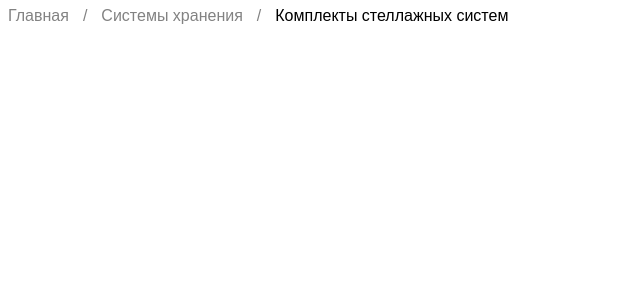
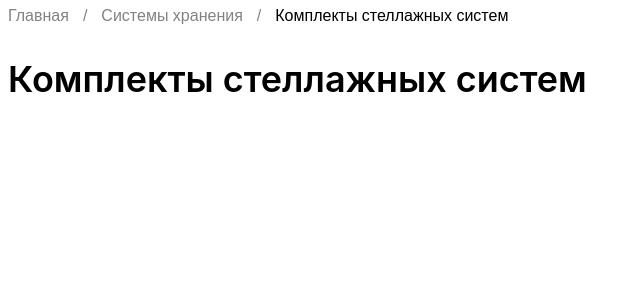
Before and after one commit to bambuslik/rack-system-kits, a Vue app: page / in a window 1280 px wide. Shown: the top 300 px of the page, without its empty margins (0-640 px from the left). Built offline with nearby package versions, Linux system fonts and the light colour scheme; the HTML template or start-up script is replaced by a standard one.

Commit message:
add page title component

```diff
--- a/src/App.vue
+++ b/src/App.vue
@@ -1,9 +1,10 @@
 <template lang="pug">
-.products-list-page
-    header.products-list-page__header.page-wrapper
+.page.products-list-page
+    header.products-list-page__header.page__wrapper
         app-pathway(:pathway="pathway")
-    aside.products-list-page__filters.page-wrapper
-    main.products-list-page__items.page-wrapper
+        app-page-title(:pageTitle="pageTitle")
+    aside.products-list-page__filters.page__wrapper
+    main.products-list-page__items.page__wrapper
 
 
 
@@ -18,7 +19,9 @@
 export default {
     name: 'App',
     components: {
-        AppPathway
+        AppPathway,
+        AppPageTitle
+
     },
     setup() {
         //получаем pathway из роутера
@@ -37,9 +40,12 @@ export default {
             }
         ]
 
+        //получаем h1 страницы из роутера
+        const pageTitle = 'Комплекты стеллажных систем'
+
         return {
-            pathway
-
+            pathway,
+            pageTitle
         }
     }
 
--- a/src/assets/scss/utils/common.scss
+++ b/src/assets/scss/utils/common.scss
@@ -18,9 +18,13 @@ html {
     min-width: 320px;
 }
 
-.page-wrapper {
-    border: 1px solid red;
-    margin: 0 auto;
-    padding: 0 20px;
-    max-width: $viewport-max;
+.page {
+    padding: 32px 0;
+
+    &__wrapper {
+        border: 1px solid red;
+        margin: 0 auto;
+        padding: 0 20px;
+        max-width: $viewport-max;
+    }
 }
--- a/src/components/AppPageTitle/index.vue
+++ b/src/components/AppPageTitle/index.vue
@@ -1,6 +1,5 @@
 <template lang="pug">
-ul.pathway(v-if="pathway.length")
-    li.pathway__item(v-for="(pathwayItem, key) in pathway" :key="key") {{ pathwayItem.title }}
+h1.page-title {{ pageTitle }}
 </template>
 
 <script>
@@ -9,7 +8,7 @@ export default {
     components: {
 
     },
-    props: ['pathway'],
+    props: ['pageTitle'],
     setup() {
 
         return {
@@ -21,31 +20,12 @@ export default {
 </script>
 
 <style lang="scss" scoped>
-    .pathway {
-        list-style: none;
+    .page-title {
+        font-family: 'SF Pro Display';
+        font-weight: 600;
+        font-size: 36px;
+        line-height: 1.3;
         margin: 0;
-        padding: 0;
-        display: flex;
-        flex-wrap: wrap;
-        font-family: 'SF UI Text', Arial, sans-serif;
-        line-height: 1;
-
-        &__item {
-            color: #828282;
-
-            &:after {
-                content: '/';
-                display: inline-block;
-                margin: 0 14px;
-            }
-
-            &:last-child {
-                color: $color-main;
-
-                &:after {
-                    display: none;
-                }
-            }
-        }
+        padding-top: 32px;
     }
 </style>
```
